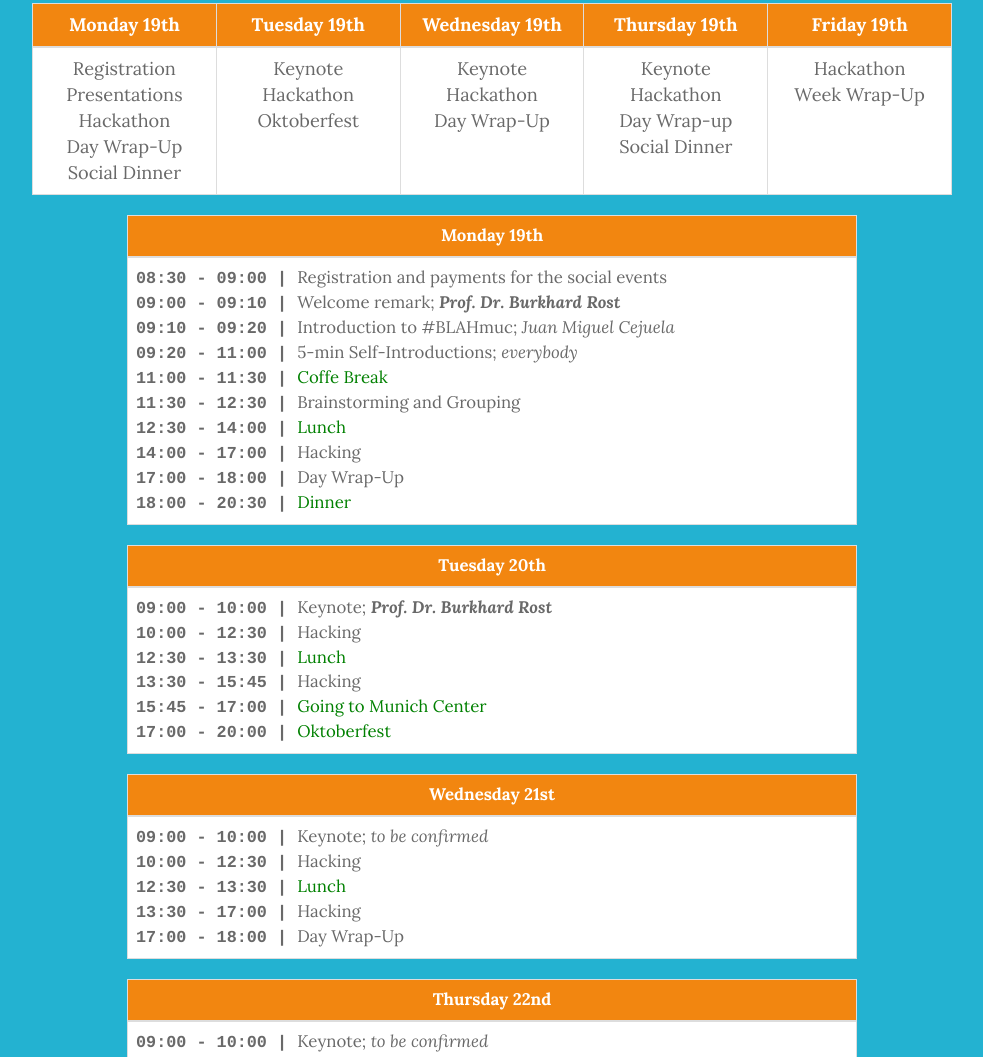
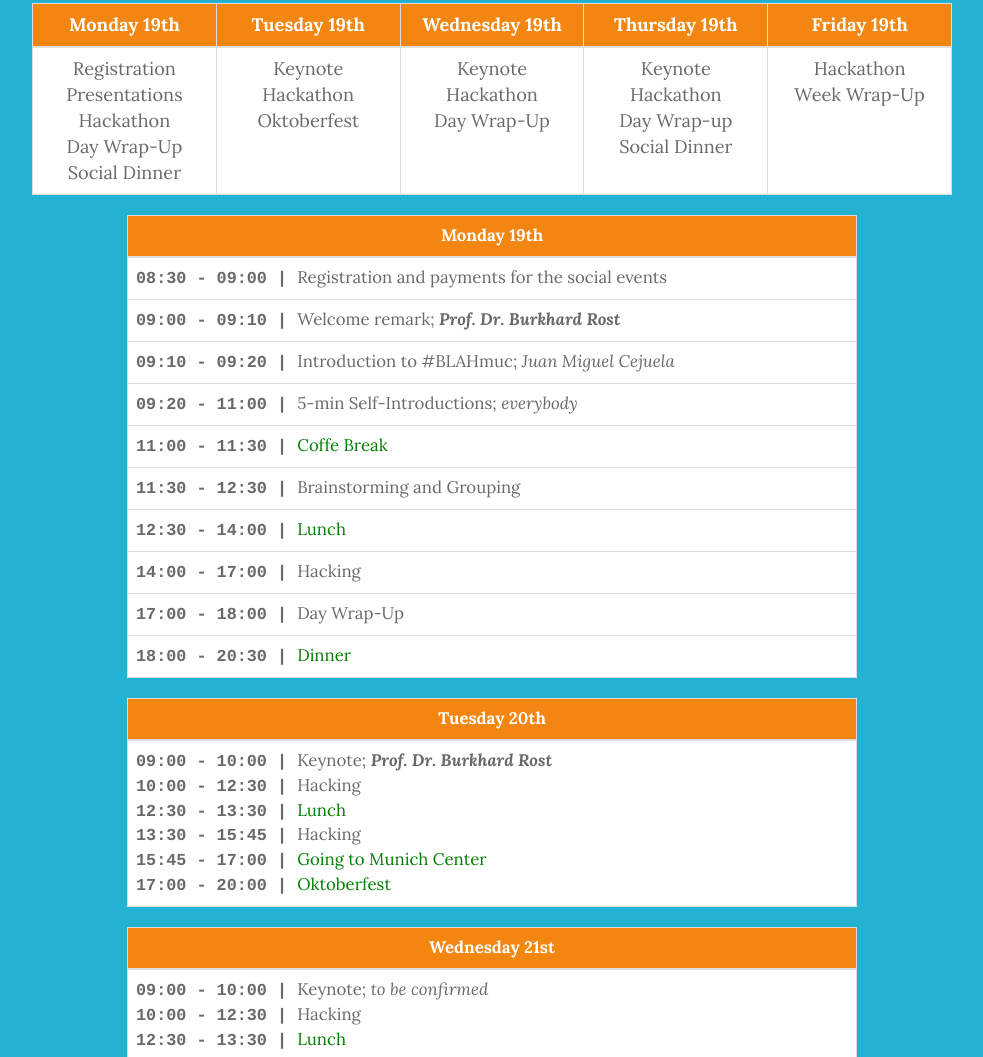
Before and after one commit to juanmirocks/BLAHmuc, a plain HTML site: page index.html in a window 1280 px wide. Shown: the part 2551-3608 px from the top of the page, without its empty margins (148-1131 px from the left). Drawn offline with Linux system fonts and the light colour scheme; some packages are replaced by stand-ins of ours.

Commit message:
fix first table

```diff
--- a/index.html
+++ b/index.html
@@ -192,21 +192,17 @@
                           <th id="Monday">Monday 19th</th>
                         </tr>
                       </thead>
-                        <tbody>
-                        <tr>
-                          <td>
-                            <span class="start">08:30</span><span class="end">09:00</span>Registration and payments for the social events<br/>
-                            <span class="start">09:00</span><span class="end">09:10</span>Welcome remark; <i><a href="https://en.wikipedia.org/wiki/Burkhard_Rost">Prof. Dr. Burkhard Rost</a></i><br/>
-                            <span class="start">09:10</span><span class="end">09:20</span>Introduction to #BLAHmuc; <i>Juan Miguel Cejuela</i><br/>
-                            <span class="start">09:20</span><span class="end">11:00</span>5-min Self-Introductions; <i>everybody</i><br/>
-                            <span class="start">11:00</span><span class="end">11:30</span><span class="break">Coffe Break</span><br/>
-                            <span class="start">11:30</span><span class="end">12:30</span>Brainstorming and Grouping<br/>
-                            <span class="start">12:30</span><span class="end">14:00</span><span class="break">Lunch</span><br/>
-                            <span class="start">14:00</span><span class="end">17:00</span>Hacking<br/>
-                            <span class="start">17:00</span><span class="end">18:00</span>Day Wrap-Up<br/>
-                            <span class="start">18:00</span><span class="end">20:30</span><span class="break">Dinner</span><br/>
-                          </td>
-                        </tr>
+                      <tbody>
+                        <tr><td><span class="start">08:30</span><span class="end">09:00</span>Registration and payments for the social events</td></tr>
+                        <tr><td><span class="start">09:00</span><span class="end">09:10</span>Welcome remark; <i><a href="https://en.wikipedia.org/wiki/Burkhard_Rost">Prof. Dr. Burkhard Rost</a></i><br/></td></tr>
+                        <tr><td><span class="start">09:10</span><span class="end">09:20</span>Introduction to #BLAHmuc; <i>Juan Miguel Cejuela</i><br/></td></tr>
+                        <tr><td><span class="start">09:20</span><span class="end">11:00</span>5-min Self-Introductions; <i>everybody</i><br/></td></tr>
+                        <tr><td><span class="start">11:00</span><span class="end">11:30</span><span class="break">Coffe Break</span><br/></td></tr>
+                        <tr><td><span class="start">11:30</span><span class="end">12:30</span>Brainstorming and Grouping<br/></td></tr>
+                        <tr><td><span class="start">12:30</span><span class="end">14:00</span><span class="break">Lunch</span><br/></td></tr>
+                        <tr><td><span class="start">14:00</span><span class="end">17:00</span>Hacking<br/></td></tr>
+                        <tr><td><span class="start">17:00</span><span class="end">18:00</span>Day Wrap-Up<br/></td></tr>
+                        <tr><td><span class="start">18:00</span><span class="end">20:30</span><span class="break">Dinner</span><br/></td></tr>
                       </tbody>
                     </table>
                   </div>
```
